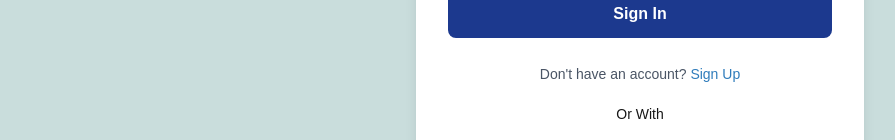
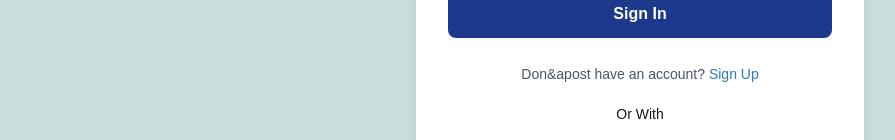
Before and after one commit to milets04/PythonEducationProject, a Next.js app in the folder pyschool-frontend/: page /signin in a window 1280 px wide. Shown: the part 413-553 px from the top of the page, without its empty margins (0-895 px from the left). Built offline with nearby package versions, Linux system fonts and the light colour scheme.

Commit message:
Solucionando errores de eslinnt

```diff
--- a/pyschool-frontend/src/ui/components/organisms/formSignin.tsx
+++ b/pyschool-frontend/src/ui/components/organisms/formSignin.tsx
@@ -43,7 +43,7 @@ const LoginContainer: React.FC = () => {
 
         <div className="text-center mb-4">
           <span className="text-sm text-gray-600">
-            Don't have an account?{' '}
+            Don&apost have an account?{' '}
             <SignLink
               text="Sign Up"
               href="/signup"
--- a/pyschool-frontend/src/ui/components/templates/formRegisterPage.tsx
+++ b/pyschool-frontend/src/ui/components/templates/formRegisterPage.tsx
@@ -1,6 +1,5 @@
 'use client';
 
-import Image from 'next/image';
 import RegisterForm from "@/ui/components/organisms/formRegister";
 import { useRouter } from 'next/navigation';
 
```
